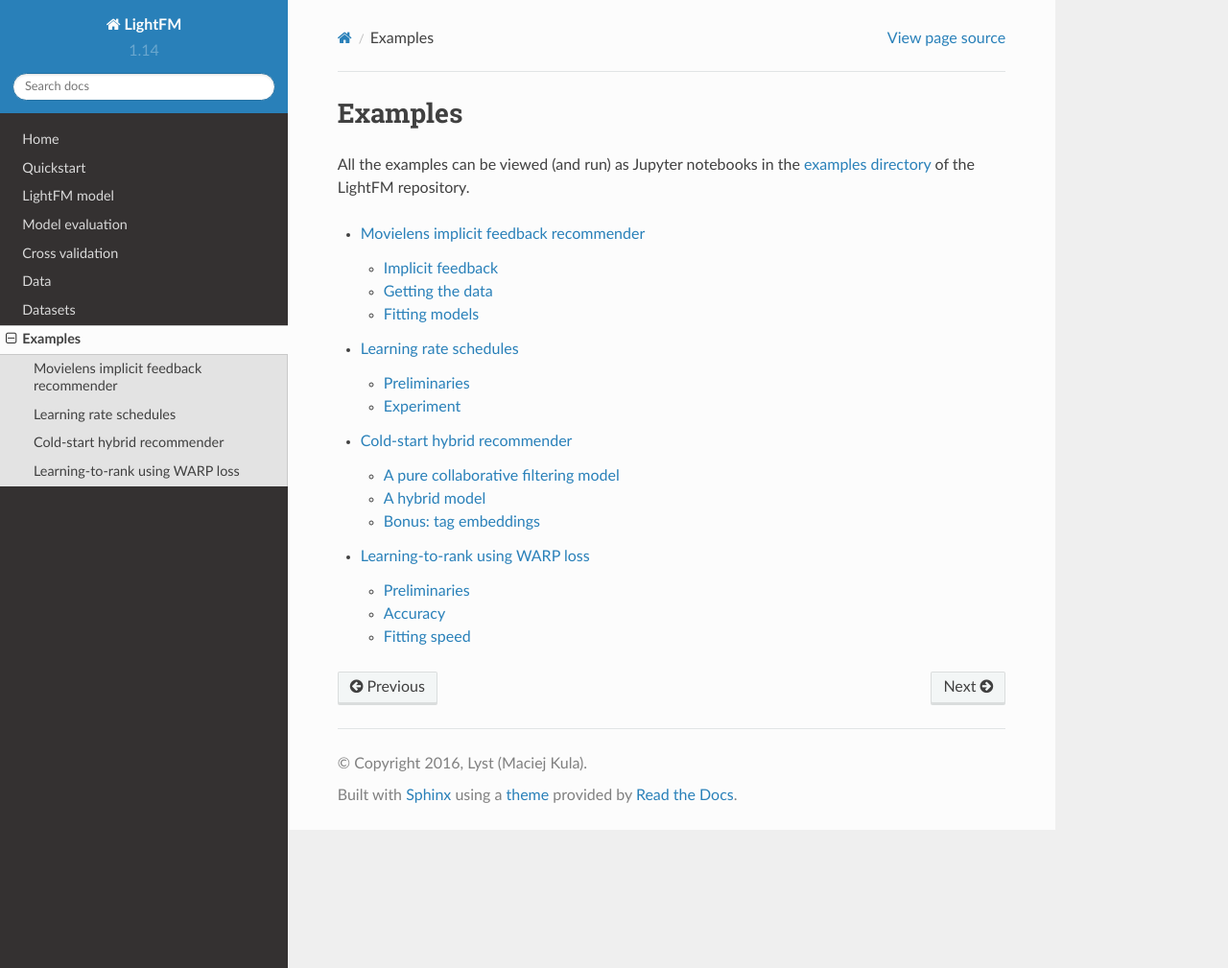
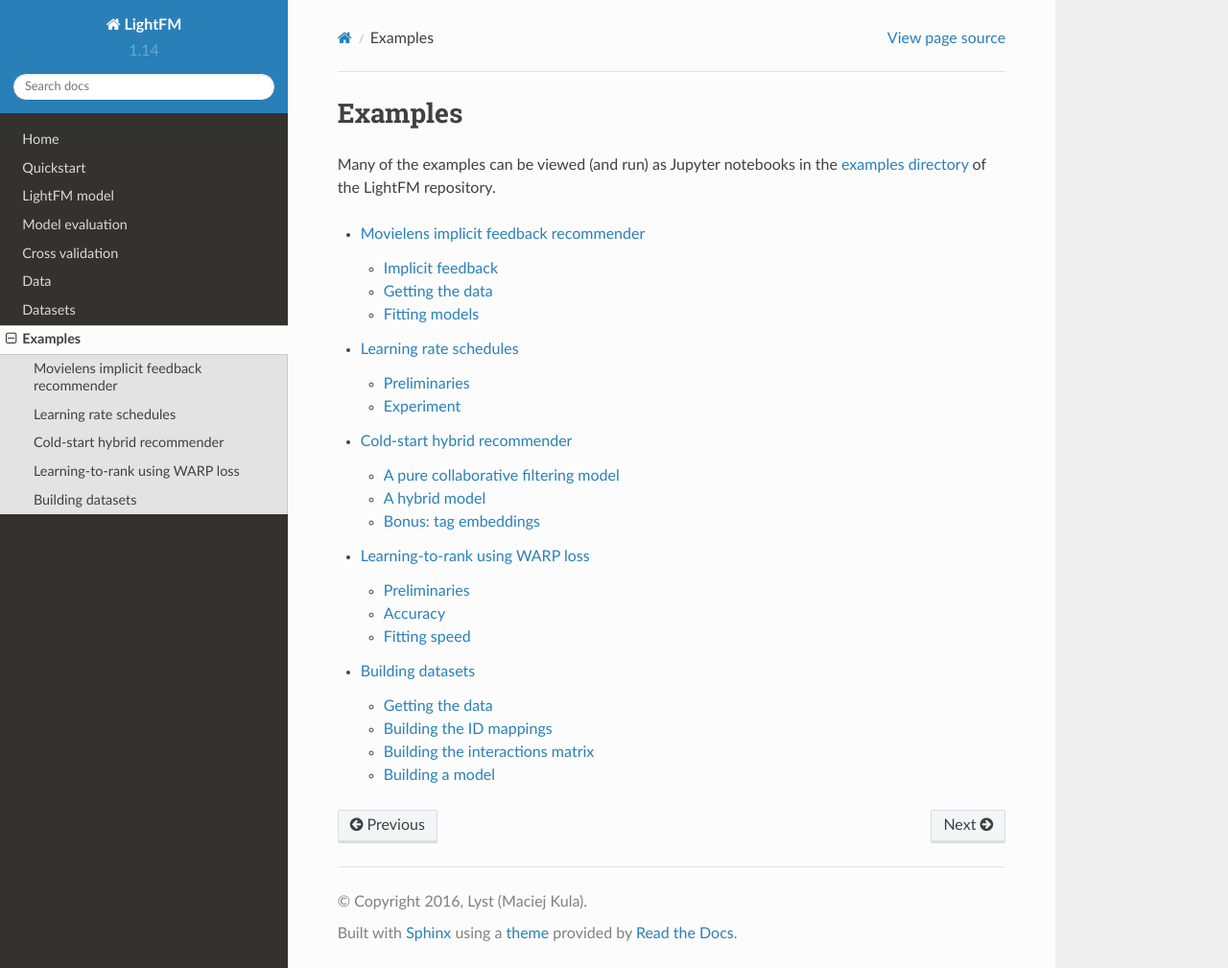
Before and after one commit to lyst/lightfm, a Sphinx documentation site: the page built from doc/examples.rst, in a window 1280 px wide and 1009 px high. Shown: the whole window at 96% size. Built offline with Sphinx 7.4.7 and the Read the Docs theme 2.0.0, drawn with Linux system fonts in a browser that asks for light colours; some of the changed lines change nothing that is shown.

Commit message:
Update docs.

```diff
--- a/doc/examples.rst
+++ b/doc/examples.rst
@@ -1,7 +1,7 @@
 Examples
 =========================
 
-All the examples can be viewed (and run) as Jupyter notebooks in the `examples directory <https://github.com/lyst/lightfm/tree/master/examples>`_ of the LightFM repository.
+Many of the examples can be viewed (and run) as Jupyter notebooks in the `examples directory <https://github.com/lyst/lightfm/tree/master/examples>`_ of the LightFM repository.
 
 .. toctree::
    :maxdepth: 2
@@ -10,3 +10,4 @@
    Learning rate schedules <examples/learning_schedules>
    Cold-start hybrid recommender <examples/hybrid_crossvalidated>
    Learning-to-rank using WARP loss <examples/warp_loss>
+   Building datasets <examples/dataset>
--- /dev/null
+++ b/doc/examples/dataset.rst
@@ -0,0 +1,223 @@
+Building datasets
+=================
+
+In this example, we'll use LightFM's built-in ``Dataset`` class to build
+an interaction dataset from raw data. The goal is to demonstrate how to
+go from raw data (lists of interactions and perhaps item and user
+features) to ``scipy.sparse`` matrices that can be used to fit a LightFM
+model.
+
+Getting the data
+----------------
+
+We're going to use a sample from
+`Goodbooks-10k <https://github.com/zygmuntz/goodbooks-10k>`__ as our
+example dataset. Let's download the data first.
+
+.. code:: python
+
+    import os
+    import zipfile
+    import csv
+
+    import requests
+
+
+    def _download(url: str, dest_path: str):
+
+        req = requests.get(url, stream=True)
+        req.raise_for_status()
+
+        with open(dest_path, "wb") as fd:
+            for chunk in req.iter_content(chunk_size=2 ** 20):
+                fd.write(chunk)
+
+
+    def get_data():
+
+        ratings_url = ("http://www2.informatik.uni-freiburg.de/" "~cziegler/BX/BX-CSV-Dump.zip")
+
+        if not os.path.exists("data"):
+            os.makedirs("data")
+
+            _download(ratings_url, "data/data.zip")
+
+        with zipfile.ZipFile("data/data.zip") as archive:
+            return (
+                csv.DictReader(
+                    (x.decode("utf-8", "ignore") for x in archive.open("BX-Book-Ratings.csv")),
+                    delimiter=";",
+                ),
+                csv.DictReader(
+                    (x.decode("utf-8", "ignore") for x in archive.open("BX-Books.csv")), delimiter=";"
+                ),
+            )
+
+
+    def get_ratings():
+
+        return get_data()[0]
+
+
+    def get_book_features():
+
+        return get_data()[1]
+
+The data consists of book ratings and book details:
+
+.. code:: python
+
+    import json
+    from itertools import islice
+
+    ratings, book_features = get_data()
+
+Ratings look like this:
+
+.. code:: python
+
+    for line in islice(ratings, 2):
+        print(json.dumps(line, indent=4))
+
+::
+
+    {
+        "User-ID": "276725",
+        "ISBN": "034545104X",
+        "Book-Rating": "0"
+    }
+    {
+        "User-ID": "276726",
+        "ISBN": "0155061224",
+        "Book-Rating": "5"
+    }
+
+and book features look like this:
+
+.. code:: python
+
+    for line in islice(book_features, 1):
+        print(json.dumps(line, indent=4))
+
+::
+
+    {
+        "ISBN": "0195153448",
+        "Book-Title": "Classical Mythology",
+        "Book-Author": "Mark P. O. Morford",
+        "Year-Of-Publication": "2002",
+        "Publisher": "Oxford University Press",
+        "Image-URL-S":
+    "http://images.amazon.com/images/P/0195153448.01.THUMBZZZ.jpg",
+        "Image-URL-M":
+    "http://images.amazon.com/images/P/0195153448.01.MZZZZZZZ.jpg",
+        "Image-URL-L":
+    "http://images.amazon.com/images/P/0195153448.01.LZZZZZZZ.jpg"
+    }
+
+Building the ID mappings
+------------------------
+
+The first thing we need to do is to create a mapping between the user
+and item ids from our input data to indices that will be used internally
+by our model.
+
+We do this because LightFM works with user and item ids that are
+consecutive non-negative integers. The ``Dataset`` class allow us to
+create a mapping between the IDs we use in our systems and the
+consecutive indices preferred by the model.
+
+To do this, we create a dataset and call its ``fit`` method. The first
+argument is an iterable of all user ids in our data, and the second is
+an iterable of all item ids. In this case, we use generator expressions
+to lazily iterate over our data and yield user and item ids:
+
+.. code:: python
+
+    from lightfm.data import Dataset
+
+    dataset = Dataset()
+    dataset.fit((x['User-ID'] for x in get_ratings()),
+                (x['ISBN'] for x in get_ratings()))
+
+This call will assign an internal numerical id to every user and item id
+we pass in. These will be contiguous (from 0 to however many users and
+items we have), and will also determine the dimensions of the resulting
+LightFM model.
+
+We can check that the mappings have been created by querying the dataset
+on how many users and books it knows about:
+
+.. code:: python
+
+    num_users, num_items = dataset.interactions_shape()
+    print('Num users: {}, num_items {}.'.format(num_users, num_items))
+
+::
+
+    Num users: 105283, num_items 340553.
+
+Note that if we don't have all user and items ids at once, we can
+repeatedly call ``fit_partial`` to supply additional ids. In this case,
+we will use this capability to add some item feature mappings:
+
+.. code:: python
+
+    dataset.fit_partial(items=(x['ISBN'] for x in get_book_features()),
+                        item_features=(x['Book-Author'] for x in get_book_features()))
+
+This will create a feature for every unique author name in the dataset.
+
+(Note that we fit some more item ids: this is to make sure our mappings
+are complete even if there are items in the features dataset that are
+not in the interactions set.)
+
+Building the interactions matrix
+--------------------------------
+
+Having created the mapping, we build the interaction matrix:
+
+.. code:: python
+
+    (interactions, weights) = dataset.build_interactions(((x['User-ID'], x['ISBN'])
+                                                          for x in get_ratings()))
+
+    print(repr(interactions))
+
+::
+
+    <105283x341762 sparse matrix of type '<class 'numpy.int32'>'
+            with 1149780 stored elements in COOrdinate format>
+
+This is main input into a LightFM model: it encodes the interactions
+betwee users and items.
+
+Since we have item features, we can also create the item features
+matrix:
+
+.. code:: python
+
+    item_features = dataset.build_item_features(((x['ISBN'], [x['Book-Author']])
+                                                  for x in get_book_features()))
+    print(repr(item_features))
+
+::
+
+    <341762x443805 sparse matrix of type '<class 'numpy.float32'>'
+            with 613141 stored elements in Compressed Sparse Row format>
+
+Building a model
+----------------
+
+This is all we need to build a LightFM model:
+
+.. code:: python
+
+    from lightfm import LightFM
+
+    model = LightFM(loss='bpr')
+    model.fit(interactions, item_features=item_features)
+
+::
+
+    <lightfm.lightfm.LightFM at 0x7f5f0e8f7c88>
```
Also changed, not shown: examples/dataset/readme.rst (added), 1 other file.
